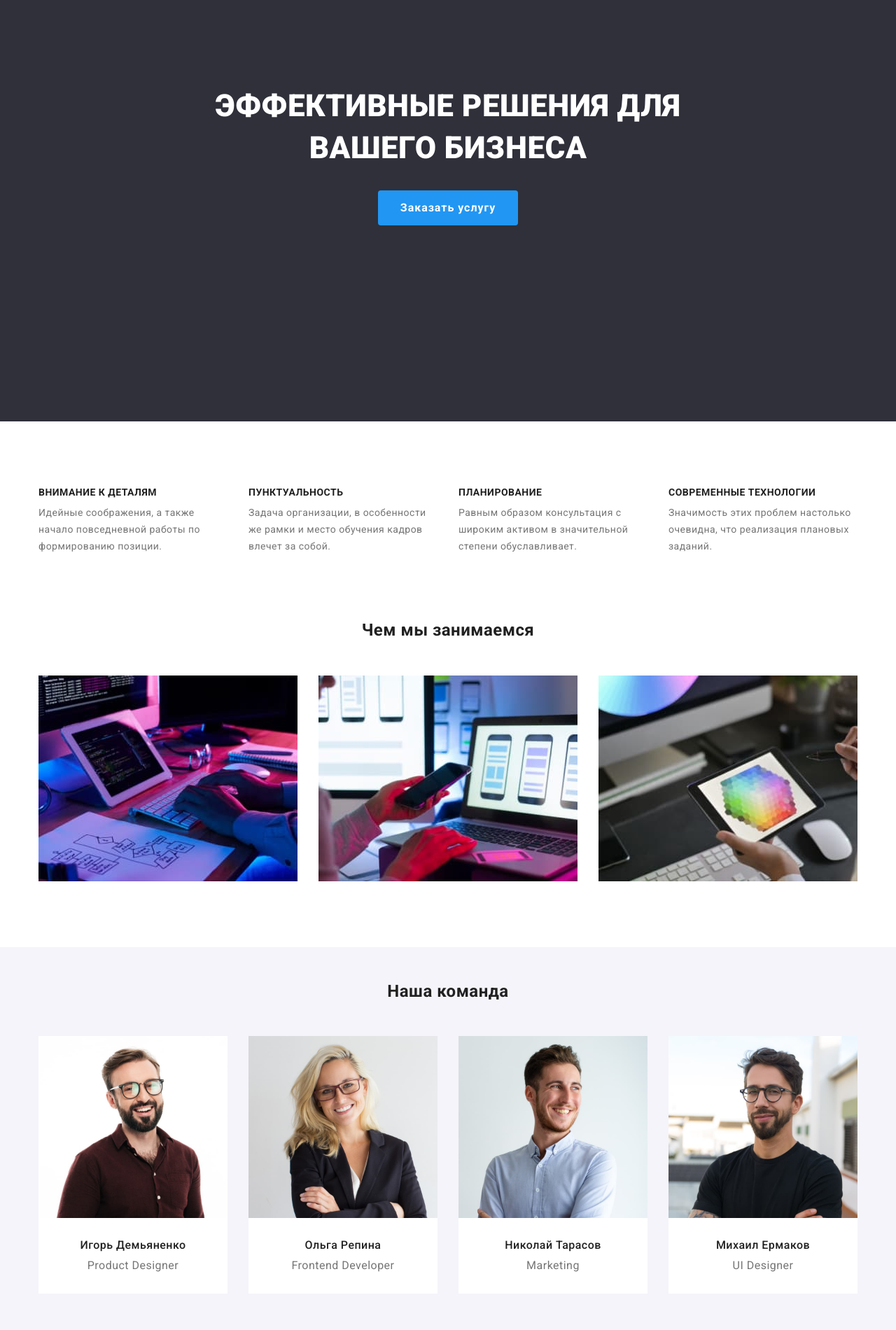
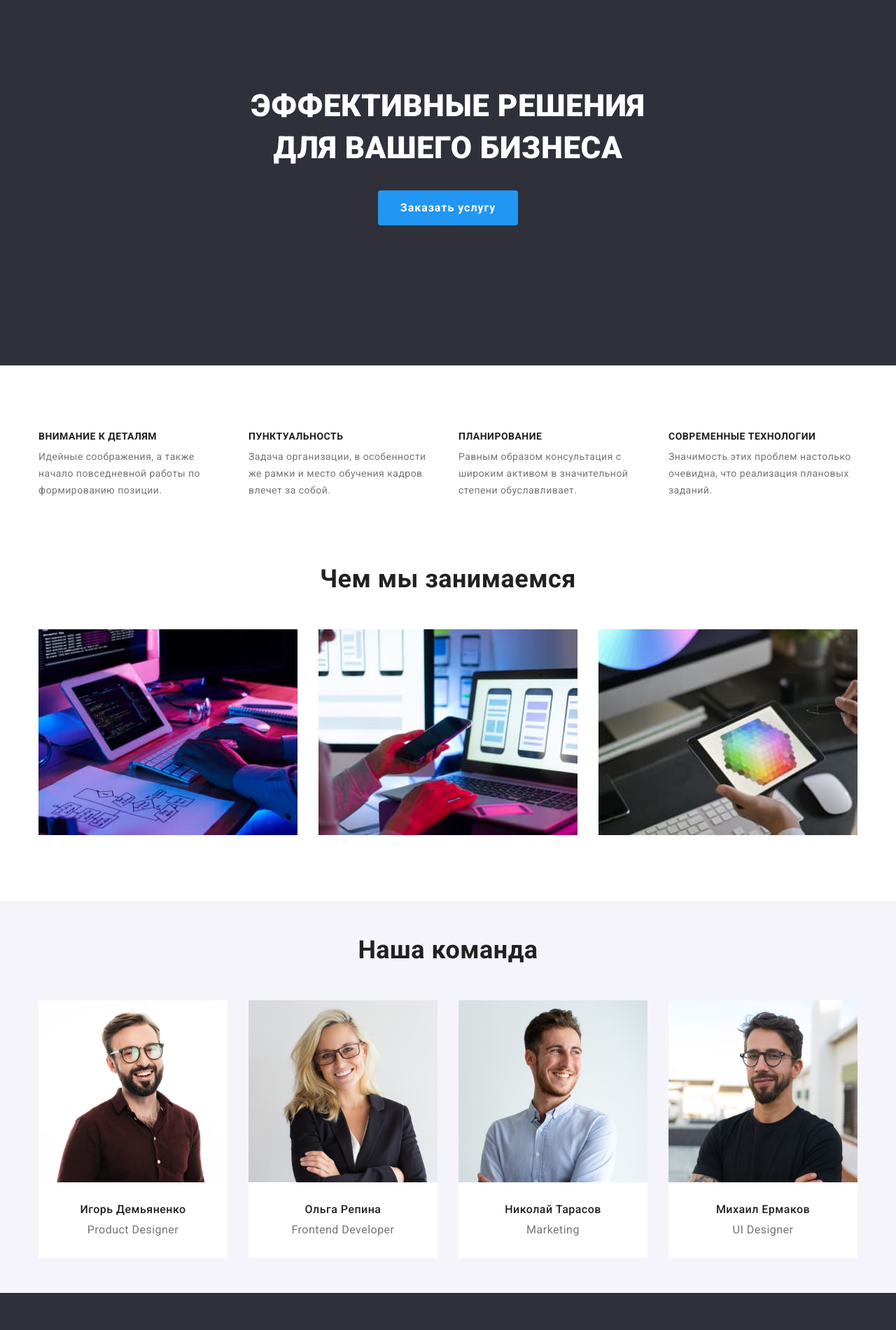
Before and after one commit to Grungeshum/goit-markup-hw-03, a plain HTML site: page index.html in a window 1280 px wide. Shown: the part 160-2060 px from the top of the page at 70% size. Drawn offline with nearby package versions, Linux system fonts and the light colour scheme.

Commit message:
adds edits

```diff
--- a/css/styles.css
+++ b/css/styles.css
@@ -177,7 +177,7 @@ a {
 .hero {
   text-align: center;
   background-color: #2f303a;
-  padding-bottom: 280px;
+  padding-bottom: 200px;
   padding-top: 200px;
   /* outline: 2px solid red; */
 }
@@ -189,8 +189,11 @@ a {
   font-size: 44px;
   line-height: 1.36;
   width: 696px;
+
   display: flex;
+  justify-content: space-around;
   margin: 0 auto;
+
   /* outline: 1px solid tomato; */
 }
 
@@ -239,6 +242,10 @@ a {
 /* Engage */
 
 .engage-title {
+  font-weight: 700;
+  font-size: 36px;
+  line-height: 1.16;
+
   margin: 0 auto;
   text-align: center;
 
@@ -261,13 +268,18 @@ a {
 
 .team {
   background-color: var(--secodary-bg-color);
+  padding-top: 50px;
+  padding-bottom: 50px;
 }
 
 .team-title {
+  font-weight: 700;
+  font-size: 36px;
+  line-height: 1.16;
+
   margin: 0 auto;
   text-align: center;
-  padding-bottom: 50px;
-  padding-top: 50px;
+  margin-bottom: 50px;
 }
 
 .team-list {
@@ -277,13 +289,17 @@ a {
 
 .team-item {
   margin-right: 30px;
-  margin-bottom: 94px;
 
   background-color: var(--primary-bg-color);
 }
 
 .team-item:nth-child(4) {
   margin-right: 0;
+}
+
+.team-info {
+  padding-top: 30px;
+  padding-bottom: 30px;
 }
 
 .team-name {
@@ -294,8 +310,6 @@ a {
   text-align: center;
 
   margin: 0 auto;
-  padding-top: 30px;
-  padding-bottom: 10px;
 }
 
 .position {
@@ -307,13 +321,14 @@ a {
   text-align: center;
 
   margin: 0 auto;
-  padding-bottom: 30px;
+  padding-top: 10px;
 }
 
 /* Portfolio */
 
 .portfolio {
-  margin-top: 140px;
+  padding-top: 94px;
+  padding-bottom: 94px;
 }
 
 .portfolio-title {
@@ -336,7 +351,6 @@ a {
   flex-wrap: wrap;
 
   margin-top: 50px;
-  margin-bottom: 48px;
 }
 
 .projects-title {
@@ -344,10 +358,6 @@ a {
   font-size: 18px;
   line-height: 2;
   letter-spacing: 0.06em;
-
-  padding-top: 20px;
-  padding-bottom: 4px;
-  margin-left: 24px;
 }
 
 .projects-item {
@@ -356,6 +366,8 @@ a {
 }
 
 .item-border {
+  padding: 24px 20px;
+
   border-bottom: 1px solid rgba(238, 238, 238, 1);
   border-right: 1px solid rgba(238, 238, 238, 1);
   border-left: 1px solid rgba(238, 238, 238, 1);
@@ -375,8 +387,6 @@ a {
   line-height: 1.19;
 
   color: var(--secondary-text-color);
-
-  margin-left: 24px;
 }
 
 /* Button */
@@ -424,11 +434,8 @@ a {
 /* Footer */
 
 .main-footer {
+  padding: 60px 0;
   background-color: var(--contrast-bg-color);
-}
-
-.footer {
-  padding: 60px 0;
 }
 
 .post-address {
--- a/index.html
+++ b/index.html
@@ -58,7 +58,11 @@
     <main>
       <!-- Герой -->
       <section class="hero">
-        <h1 class="hero-title">Эффективные решения для вашего бизнеса</h1>
+        <h1 class="hero-title">
+          Эффективные решения
+          <br />
+          для вашего бизнеса
+        </h1>
         <a href="#" class="button primary">Заказать услугу</a>
       </section>
       <!-- Наши премущества -->
@@ -142,8 +146,10 @@
                   alt="мужчина с бородой и в очках в коричневой рубашке"
                   width="270"
                 />
+                <div class="team-info">
                   <h3 class="team-name">Игорь Демьяненко</h3>
                   <p class="position" lang="en">Product Designer</p>
+                </div>
               </li>
               <li class="team-item">
                 <img
@@ -151,8 +157,10 @@
                   alt="женщина с светлыми волосами в очках и в черном пиджаке"
                   width="270"
                 />
+                <div class="team-info">
                   <h3 class="team-name">Ольга Репина</h3>
                   <p class="position" lang="en">Frontend Developer</p>
+                </div>
               </li>
               <li class="team-item">
                 <img
@@ -160,8 +168,10 @@
                   alt="мужчина с бородой в голубой рубашке"
                   width="270"
                 />
+                <div class="team-info">
                   <h3 class="team-name">Николай Тарасов</h3>
                   <p class="position" lang="en">Marketing</p>
+                </div>
               </li>
               <li class="team-item">
                 <img
@@ -169,8 +179,10 @@
                   alt="мужчина с бородой и в очках в черной фетболке"
                   width="270"
                 />
+                <div class="team-info">
                   <h3 class="team-name">Михаил Ермаков</h3>
                   <p class="position" lang="en">UI Designer</p>
+                </div>
               </li>
             </ul>
           </div>
@@ -180,7 +192,6 @@
     <!-- Футер -->
     <footer class="main-footer">
       <div class="container">
-        <div class="footer">
         <a href="./index.html" class="logo">
           <span class="color-logo">Web</span>
           <span class="footer-logo">Studio</span>
@@ -197,7 +208,6 @@
           </a>
         </address>
       </div>
-      </div>
     </footer>
   </body>
 </html>
```
Also changed, not shown: portfolio.html (+0 -2 lines). Lines whose indentation alone changed are shown as unchanged.
